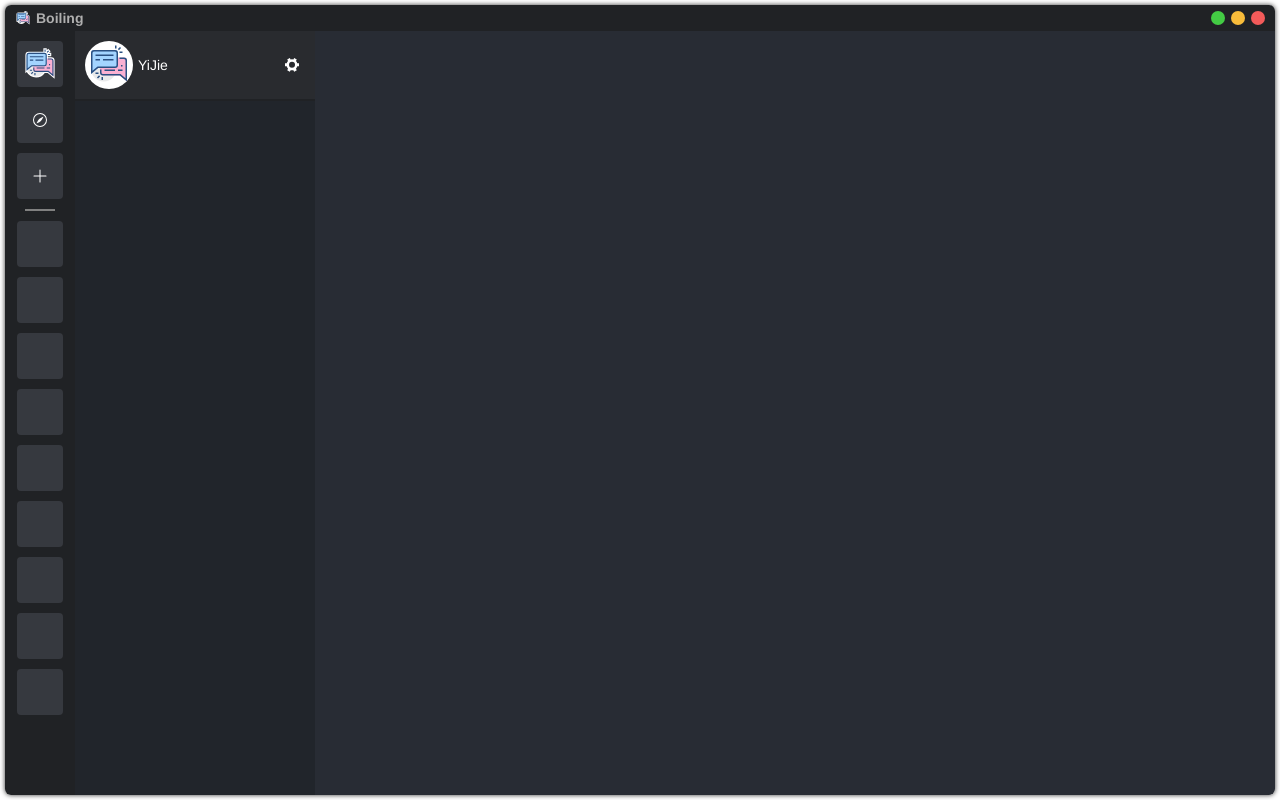
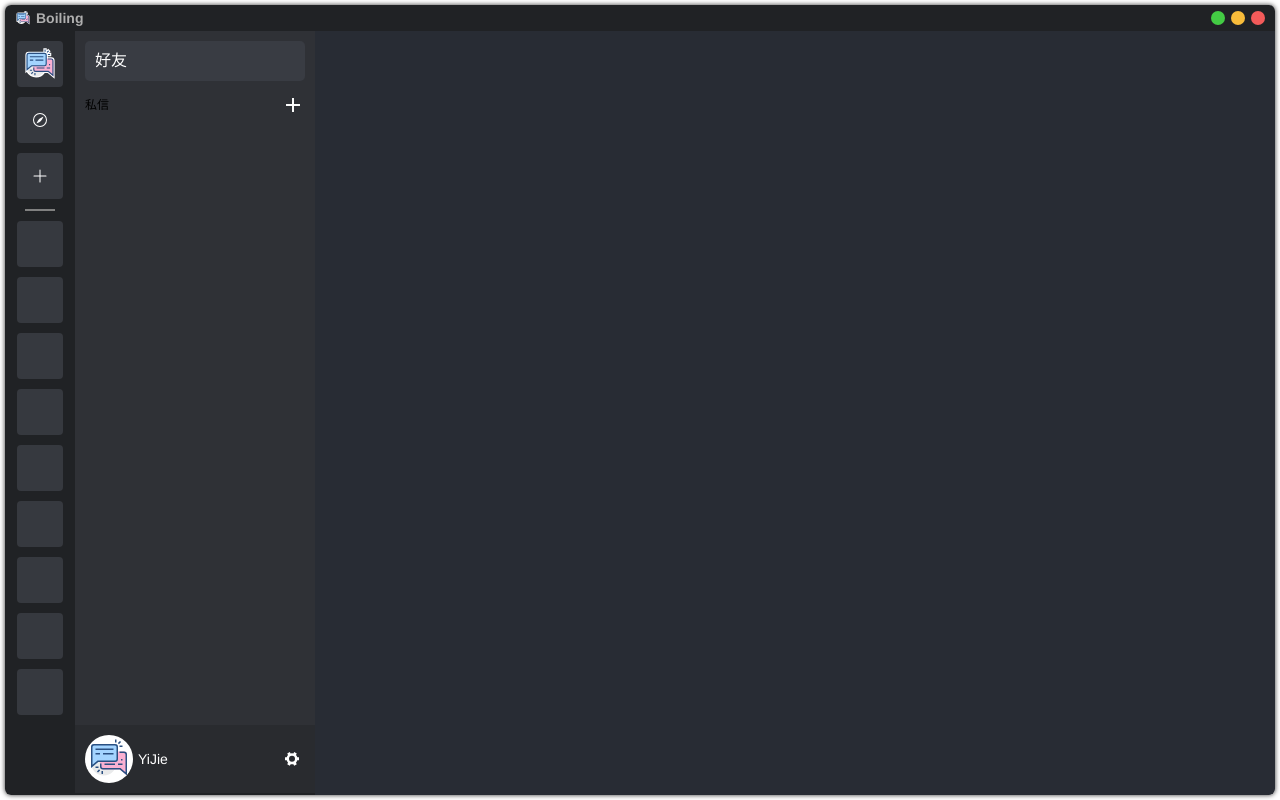
Before and after one commit to boiling-js/boiling, a Vue app in the folder packages/frontend/: page /home in a window 1280 px wide. Built offline with nearby package versions, Linux system fonts and the light colour scheme.

Commit message:
feat(frontend): add AddFriend and FriendInfoReadCard

```diff
--- /dev/null
+++ b/packages/frontend/src/components/AddFriend.vue
@@ -0,0 +1,58 @@
+<template>
+  <el-dialog
+    v-model="dialogVisible"
+    title="添加好友"
+    width="30%"
+    :before-close="handleClose">
+    <el-input
+      v-model="searchKey"
+      class="w-50 m-2"
+      size="small"
+      placeholder="请输入ID/用户名/关键字"
+      :suffix-icon="Search"/>
+    <div
+      class="search-friend">
+      <FriendInfoReadCard/>
+    </div>
+    <template #footer>
+      <span class="dialog-footer">
+        <el-button @click="dialogVisible = false">取消</el-button>
+        <el-button type="primary" @click="dialogVisible = false">
+          确定
+        </el-button>
+      </span>
+    </template>
+  </el-dialog>
+</template>
+
+<script setup lang="ts">
+import { ref } from 'vue'
+import { ElDialog, ElMessageBox, ElButton, ElInput } from 'element-plus'
+import { Search }  from '@element-plus/icons-vue'
+import FriendInfoReadCard from './FriendInfoReadCard.vue'
+import useModelWrapper from '../hooks/useModelWrapper'
+import { api } from '../api'
+
+const
+  props = defineProps({
+    modelValue: Boolean
+  }),
+  emit = defineEmits(['update:modelValue']),
+  dialogVisible =  useModelWrapper(props, emit, 'modelValue'),
+  handleClose = (done: () => void) => {
+    ElMessageBox.confirm('Are you sure to close this dialog?')
+      .then(done)
+      .catch(() => {})
+  },
+  // loading = ref<boolean>(false),
+  searchKey = ref<string>('')
+//
+// async function searchUser() {
+//   await api.users
+// }
+
+</script>
+
+<style scoped>
+
+</style>
--- /dev/null
+++ b/packages/frontend/src/components/FriendInfoReadCard.vue
@@ -0,0 +1,36 @@
+<!--
+    @desc:   好友详情读取
+    @author: liuguanghui
+    @date:   2022-01-04
+-->
+<template>
+  <div class="friend-info-card">
+    <div class="avatar">
+
+    </div>
+    <div class="info">
+      详情
+    </div>
+  </div>
+</template>
+
+<script setup lang="ts">
+</script>
+
+<style lang="scss" scoped>
+.friend-info-card {
+  display: flex;
+  padding: 10px;
+  width: 100%;
+  height: 50px;
+  > div.avatar {
+    margin-right: 10px;
+    width: 50px;
+    height: 50px;
+    border-radius: 50%;
+  }
+  > div.info {
+    flex-grow: 1;
+  }
+}
+</style>
--- /dev/null
+++ b/packages/frontend/src/hooks/useModelWrapper.ts
@@ -0,0 +1,10 @@
+import { computed } from 'vue'
+
+export default function useModelWrapper<
+  Props extends Record<string, any>
+>(props: Props, emit: any, name: keyof Props) {
+  return computed({
+    get: () => props[name],
+    set: val => emit(`update:${ name }`, val)
+  })
+}
--- a/packages/frontend/src/views/Home.vue
+++ b/packages/frontend/src/views/Home.vue
@@ -1,6 +1,16 @@
 <template>
   <div class="contain">
     <div class="sidebar">
+      <div class="friend-bar">
+        <div class="title">好友</div>
+        <div class="current-chat-list">
+          <span class="title">私信</span>
+          <span
+            class="add material-icons md-light"
+            @click="addDialog = true"
+          >add</span>
+        </div>
+      </div>
       <div class="self-bar">
         <div class="avatar">
           <img width="48" src="../assets/img/favicon.svg" alt="">
@@ -14,20 +24,55 @@
       </div>
     </div>
     <div class="container"/>
+    <add-friend
+      :model-value="addDialog"
+      @update:modelValue="addDialog = $event"/>
   </div>
 </template>
 
 <script lang="ts" setup>
 import { ElTooltip, ElIcon } from 'element-plus'
 import { Tools } from '@element-plus/icons-vue'
+import AddFriend from '../components/AddFriend.vue'
+import { ref } from 'vue'
+
+const addDialog = ref(false)
 </script>
 
 <style lang="scss" scoped>
 div.contain {
   display: flex;
   > div.sidebar {
+    display: flex;
+    flex-direction: column;
     width: 240px;
     background-color: #21252b;
+    > div.friend-bar {
+      padding: 10px;
+      flex-grow: 1;
+      background-color: #2f3136;
+      > div.title {
+        padding: 10px;
+        height: 20px;
+        line-height: 20px;
+        color: #fff;
+        cursor: pointer;
+        background-color: #393c43;
+        border-radius: 5px;
+      }
+      > div.current-chat-list {
+        margin: 10px 0;
+        > span.title {
+          line-height: 28px;
+          font-size: 12px;
+        }
+        > span.add {
+          float: right;
+          line-height: 28px;
+          cursor: pointer;
+        }
+      }
+    }
     > div.self-bar {
       display: flex;
       justify-content: center;
@@ -47,16 +92,16 @@ div.contain {
         flex-grow: 1;
         padding: 5px;
         > div.name {
+          color: #fff;
           font-size: 14px;
-          color: #fff;
         }
       }
       > .el-icon {
+        padding: 5px;
+        cursor: pointer;
+        border-radius: 4px;
+        transition: 0.1s;
         --color: #fff;
-        padding: 5px;
-        border-radius: 4px;
-        cursor: pointer;
-        transition: 0.1s;
         &:hover {
           background-color: rgba(255, 255, 255, 0.3);
         }
--- a/packages/frontend/src/views/Register.vue
+++ b/packages/frontend/src/views/Register.vue
@@ -38,14 +38,14 @@ import { ElForm, ElFormItem, ElInput, ElButton, ElMessageBox, ElMessage } from '
 import { api } from '../api'
 import { Users } from '@boiling/core'
 
-type NewAccount =  Users.Register & {
+type NewAccount =  Omit<Users.Register, 'avatar'> & {
   confirmPassword: string
 }
 
 const newAccount = reactive<NewAccount>({
   username: '',
   password: '',
-  confirmPassword: ''
+  confirmPassword: '',
 }),
   router = useRouter(),
   rules = {
```
